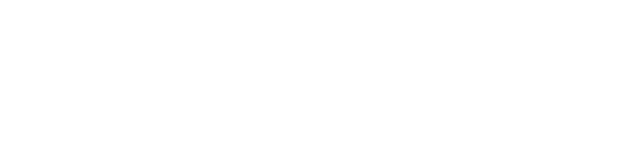
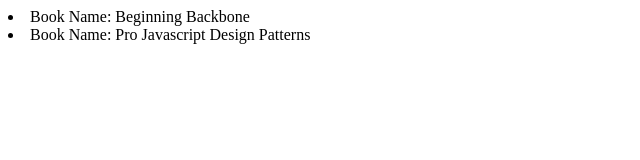
Before and after one commit to HiroyukiImura/WebApplicationDemo, a website: page index.html in a window 1280 px wide. Shown: the whole page, without its empty margins (0-640 px from the left). Drawn offline with Linux system fonts and the light colour scheme.

Commit message:
Print Collection's element.

```diff
--- a/index.html
+++ b/index.html
@@ -7,14 +7,12 @@
 </head>
 
 <body>
+    <div id="libraryViewSection"></div>
 
     <script src="js/external/jquery-3.2.1.min.js"></script>
     <script src="js/external/underscore-min.js"></script>
     <script src="js/external/backbone-min.js"></script>
-
-    <script>
-
-    </script>
+    <script src="js/hello.js"></script>
 </body>
 
 </html>
--- a/js/hello.js
+++ b/js/hello.js
@@ -1,4 +1,4 @@
-var Book = BackBone.Model.extend({
+var Book = Backbone.Model.extend({
     urlRoot: "http://localhost:8080/books",
     initialize: function () {
         console.log("A new book");
@@ -17,7 +17,8 @@
     }
 });
 
-var Library = BackBone.Collection.extend({
+var Library = Backbone.Collection.extend({
+    url: "http://localhost:8080/books/",
     model: Book,
     initialize: function () {
         console.log("Created a new library");
@@ -29,4 +30,20 @@
     new Book({ name: "Pro Javascript Design Patterns", author: "Dustin Diaz", year: 2012 })
 ]);
 
-console.log("Library contains: " + library.length + " books.");
+var LibraryView = Backbone.View.extend({
+    initialize: function () {
+        console.log("View is created");
+        this.render();
+    },
+    render: function () {
+        this.collection.forEach(function (book) {
+            this.$el.append("<li id=\"" + book.get("name") + "\">Book Name: " + book.get("name") + "</li>");
+        }, this);
+        return this;
+    }
+});
+
+var libraryView = new LibraryView({
+    collection: library,
+    el: "#libraryViewSection"
+});
```
